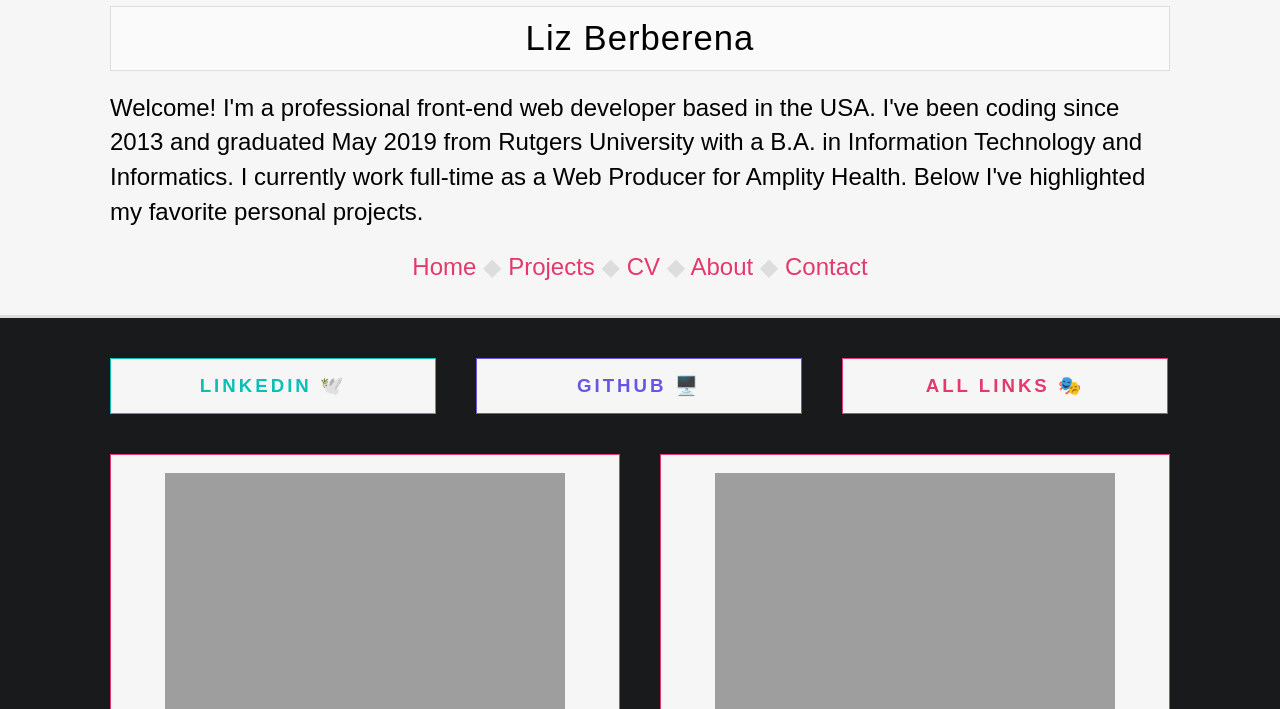
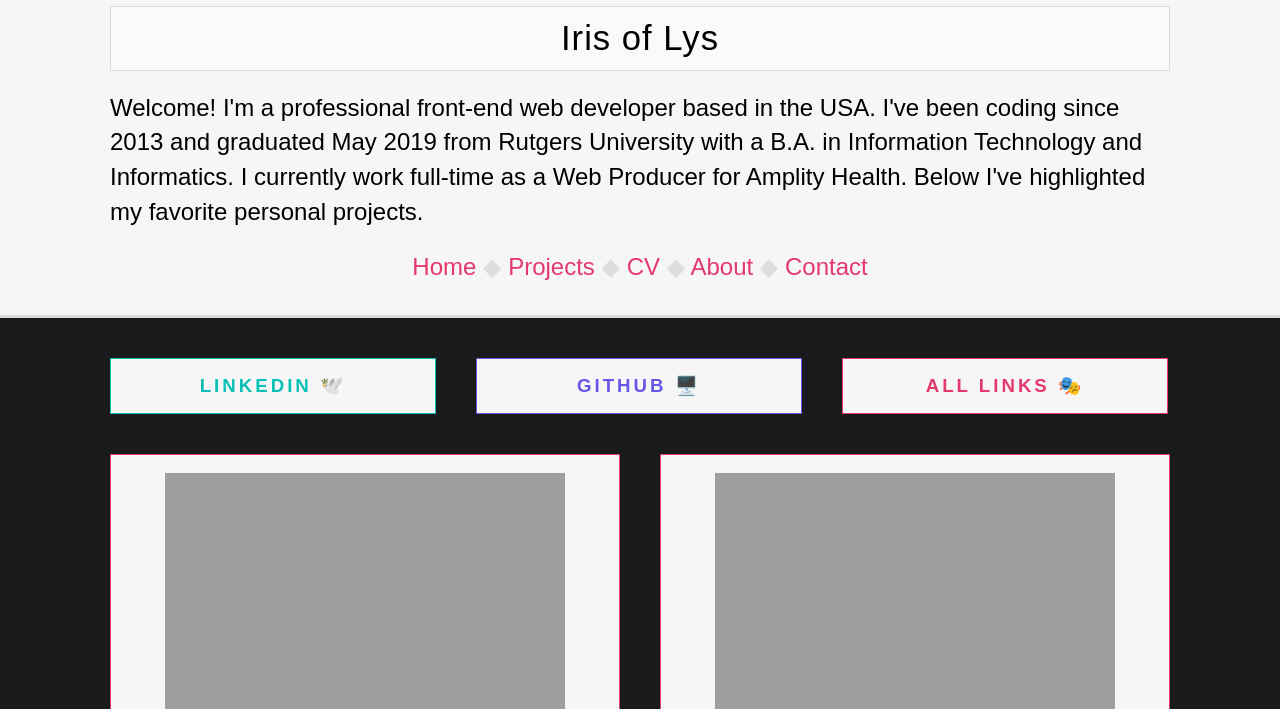
Before and after one commit to liz-lorena/2020, a Jekyll site: the page built from index.html, in a window 1280 px wide and 900 px high, cut to the strip 191-900 px from the top of the window. Built offline with Jekyll 4.4.1, drawn with Linux system fonts in a browser that asks for light colours; the list of posts is cut into pages by our own code.

Commit message:
Update homepage.html

```diff
--- a/_layouts/homepage.html
+++ b/_layouts/homepage.html
@@ -17,7 +17,7 @@
     <meta name="og:image" content="{{ site.logo }}">
     <meta name="description" content="{{ site.description }}">
     <meta name="title" content="{{ site.title }}">
-    <meta name="keywords" content="web developer, web designer, front end developer, liz berberena">
+    <meta name="keywords" content="web developer, web designer, front end developer">
     <meta name="author" content="{{ site.author_name }}">
     <meta name="twitter" content="{{ site.username }}">
     <meta name="github" content="{{ site.username }}">
@@ -34,7 +34,7 @@
 
 <body style="margin-top:34px!important;">
 
-<div style="position:fixed; top:0; width:100%; background:rgba(244, 236, 230,1); padding:10px 5px; z-index:10000000000; text-align:center;"><a href="https://lizberberena.com" target="_blank" style="color:#4C785D!important;text-decoration:none!important;cursor:pointer!important;font-family: sans-serif !important;font-size: 16px;">Visit my newest portfolio ➞</a></div>
+<div style="position:fixed; top:0; width:100%; background:rgba(244, 236, 230,1); padding:10px 5px; z-index:10000000000; text-align:center;"><a href="/" target="_blank" style="color:#4C785D!important;text-decoration:none!important;cursor:pointer!important;font-family: sans-serif !important;font-size: 16px;">Visit my newest portfolio ➞</a></div>
 
 <div id="top">
 
@@ -43,7 +43,7 @@
     </div>
 
     <div id="about">
-        <div id="title"><h1>Liz Berberena</h1></div>
+        <div id="title"><h1>Iris of Lys</h1></div>
 
         <div class="stuff">
 
```
